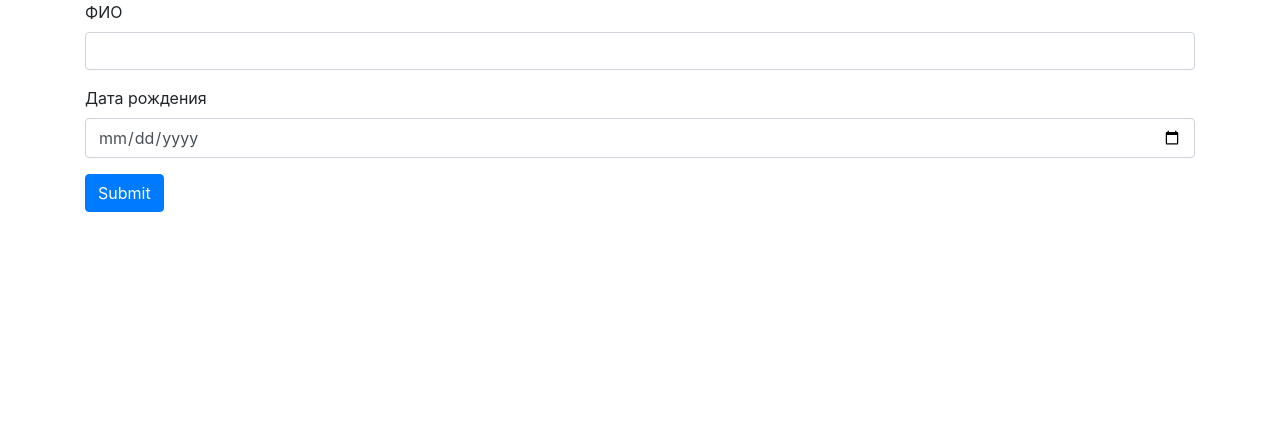
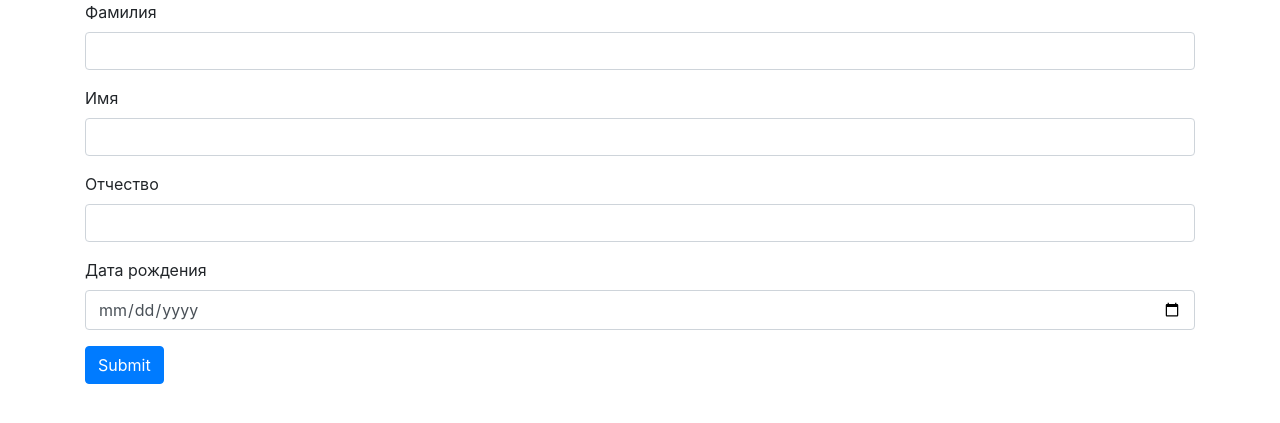
Before and after one commit to Slavvok/search_service, a Django app: page /fio/ in a window 1280 px wide. Shown: the top 423 px of the page. Run offline with Django 3.2, Linux system fonts and the light colour scheme; some libraries are stand-ins or nearby versions.

Commit message:
Три инпута фио вместо одного

```diff
--- a/bank_app/templates/fio_form.html
+++ b/bank_app/templates/fio_form.html
@@ -3,8 +3,16 @@
 
 <form id="fio_form" method="POST">{% csrf_token %}
     <div class="form-group">
-        <label for="fioInput">ФИО</label>
-        <input type="text" class="form-control" id="fioInput" required>
+        <label for="lastNameInput">Фамилия</label>
+        <input type="text" class="form-control" id="lastNameInput" required>
+    </div>
+    <div class="form-group">
+        <label for="firstNameInput">Имя</label>
+        <input type="text" class="form-control" id="firstNameInput" required>
+    </div>
+    <div class="form-group">
+        <label for="middleNameInput">Отчество</label>
+        <input type="text" class="form-control" id="middleNameInput">
     </div>
     <div class="form-group">
         <label for="birthdayInput">Дата рождения</label>
--- a/bank_app/templates/index.html
+++ b/bank_app/templates/index.html
@@ -42,7 +42,9 @@ $("#fio_form").on("submit", function(event){
    $.ajax({
     type : "POST",
     url: "/get_fio_info/",
-    data: {"fio": $("#fioInput").val(),
+    data: {"last_name": $("#lastNameInput").val(),
+           "first_name": $("#firstNameInput").val(),
+           "middle_name": $("#middleNameInput").val(),
            "birthday": $("#birthdayInput").val()},
     success: function(data){
       console.log(data);
--- a/bank_app/utils.py
+++ b/bank_app/utils.py
@@ -56,13 +56,19 @@ def load():
         return df
 
 
-def search_person_by_fio(fio, birthday):
+def search_person_by_fio(last_name, first_name, birthday, middle_name=None):
     """Функция для поиска совпадений по имени и дате рождения"""
-    #TODO: Полноценный поиск
-    last_name = fio.split()[0]
+    #TODO: Найти лучший способ поиска по отчеству
     df = load()
-    df = df[df['LastName'].str.match(last_name, flags=re.IGNORECASE) &
-            df['Birthdate'].str.match(birthday)]
+    if middle_name:
+        df = df[df['LastName'].str.match(last_name, flags=re.IGNORECASE) &
+                df['FirstName'].str.match(first_name, flags=re.IGNORECASE) &
+                df['MiddleName'].str.match(middle_name, flags=re.IGNORECASE) &
+                df['Birthdate'].str.match(birthday)]
+    else:
+        df = df[df['LastName'].str.match(last_name, flags=re.IGNORECASE) &
+                df['FirstName'].str.match(first_name, flags=re.IGNORECASE) &
+                df['Birthdate'].str.match(birthday)]
     if not df.empty:
         df.columns = ['Имя', 'Фамилия', 'Отчество', 'Дата рождения', 'ID']
         return df.to_html()
--- a/bank_app/views.py
+++ b/bank_app/views.py
@@ -62,7 +62,11 @@ class GetIdInfoView(View):
 @method_decorator(csrf_exempt, name='dispatch')
 class GetInfoByFioView(View):
     def post(self, request):
-        fio = request.POST.get('fio')
+        last_name = request.POST.get('last_name')
+        first_name = request.POST.get('first_name')
         birthday = request.POST.get('birthday')
-        info = search_person_by_fio(fio, birthday)
+        middle_name = None
+        if 'middle_name' in request.POST:
+            middle_name = request.POST.get('middle_name')
+        info = search_person_by_fio(first_name, last_name, birthday, middle_name)
         return HttpResponse(info)
```
